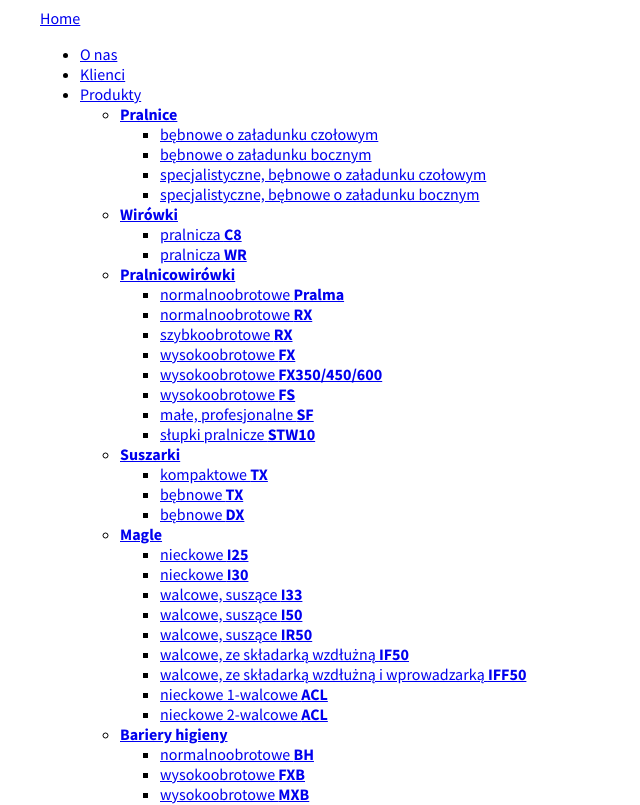
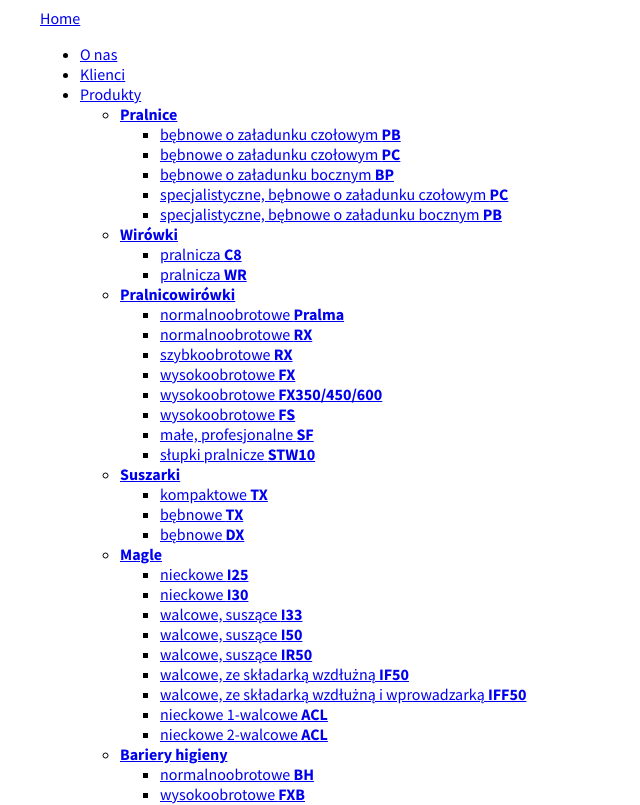
Before and after one commit to krystek77/react-website-client-side, a React (Create React App) app: page / in a window 1280 px wide. Shown: the top 805 px of the page, without its empty margins (0-640 px from the left). Built offline with nearby package versions, Linux system fonts and the light colour scheme.

Commit message:
correct washer submenu

```diff
--- a/src/App.js
+++ b/src/App.js
@@ -16,10 +16,11 @@ const App = () => {
             <li className="title">
               <Link to="/produkty/pralnice#pralnice"> <strong>Pralnice</strong> </Link>
               <ul>
-                <li> <Link to="/produkty/pralnice#czolowe">bębnowe o załadunku czołowym </Link></li>
-                <li> <Link to="/produkty/pralnice#boczne">bębnowe o załadunku bocznym</Link></li>
-                <li> <Link to="/produkty/pralnice#specjalne-czolowe">specjalistyczne, bębnowe o załadunku czołowym</Link></li>
-                <li> <Link to="/produkty/pralnice#specjalne-boczne">specjalistyczne, bębnowe o załadunku bocznym</Link></li>
+                <li> <Link to="/produkty/pralnice#czolowe-pb">bębnowe o załadunku czołowym <b>PB</b></Link></li>
+                <li> <Link to="/produkty/pralnice#czolowe-pc">bębnowe o załadunku czołowym <b>PC</b></Link></li>
+                <li> <Link to="/produkty/pralnice#boczne">bębnowe o załadunku bocznym <b>BP</b></Link></li>
+                <li> <Link to="/produkty/pralnice#specjalne-czolowe">specjalistyczne, bębnowe o załadunku czołowym <b>PC</b></Link></li>
+                <li> <Link to="/produkty/pralnice#specjalne-boczne">specjalistyczne, bębnowe o załadunku bocznym <b>PB</b></Link></li>
               </ul>
             </li>
           </ul>
```
